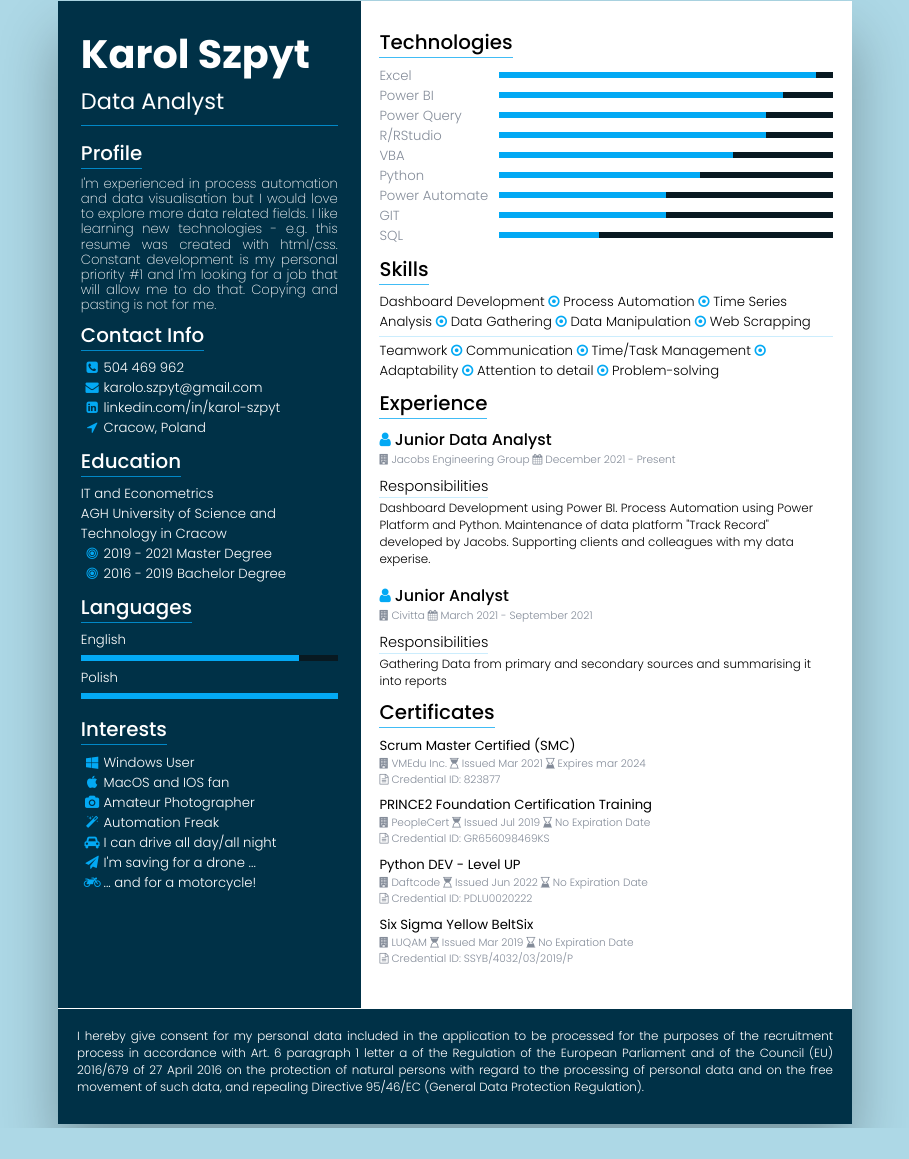
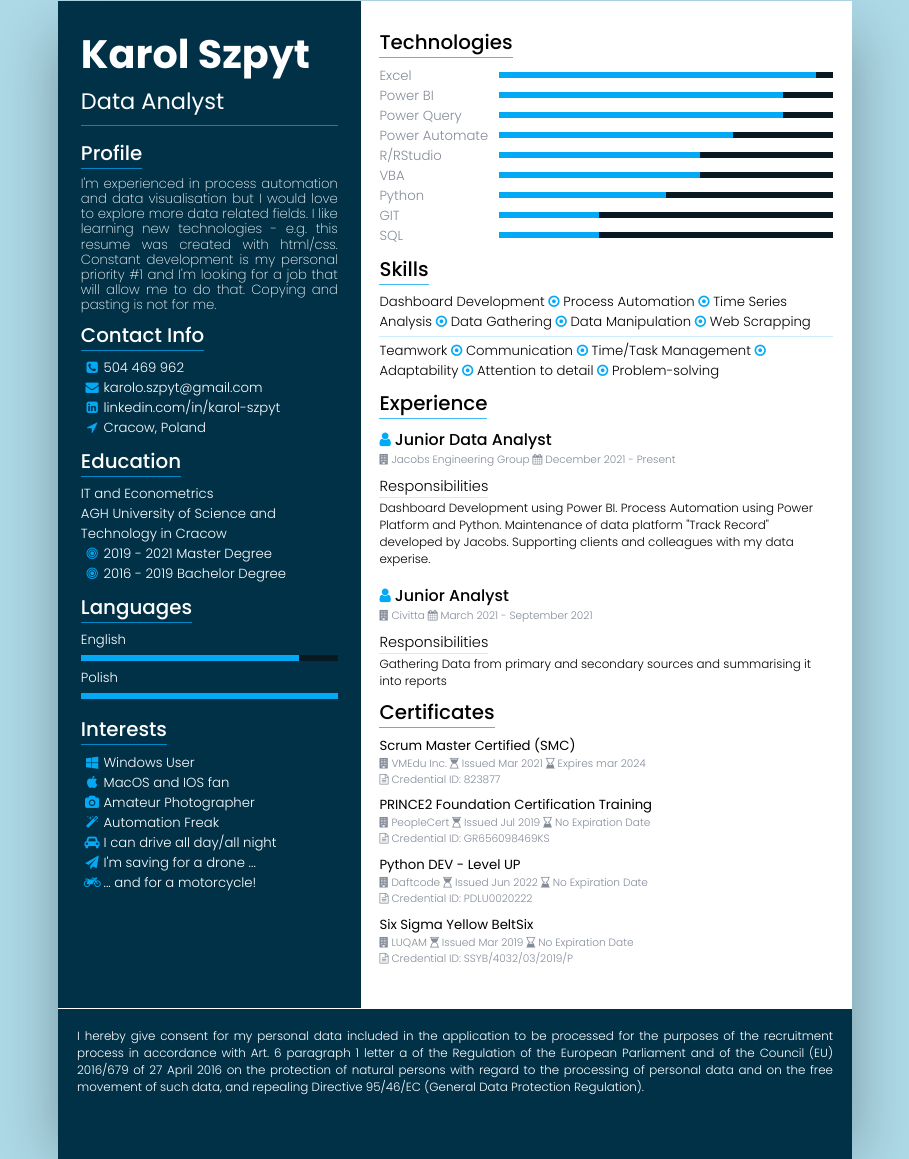
Before and after one commit to kSzpyt/Resume, a plain HTML site: page resume_karol/resume.html in a window 1280 px wide. Shown: the part 7-1166 px from the top of the page, without its empty margins (185-1094 px from the left). Before the commit the page ends 1135 px from the top, so only its background shows below. Drawn offline with Linux system fonts and the light colour scheme.

Commit message:
last changes

```diff
--- a/resume_karol/resume.html
+++ b/resume_karol/resume.html
@@ -165,33 +165,33 @@
                         <div class="box">
                             <p>Power Query</p>
                             <div class="percent">
-                                <div style="width: 80%;"></div>
+                                <div style="width: 85%;"></div>
+                            </div>
+                        </div>
+
+                        <div class="box">
+                            <p>Power Automate</p>
+                            <div class="percent">
+                                <div style="width: 70%;"></div>
                             </div>
                         </div>
 
                         <div class="box">
                             <p>R/RStudio</p>
                             <div class="percent">
-                                <div style="width: 80%;"></div>
+                                <div style="width: 60%;"></div>
                             </div>
                         </div>
 
                         <div class="box">
                             <p>VBA</p>
                             <div class="percent">
-                                <div style="width: 70%;"></div>
+                                <div style="width: 60%;"></div>
                             </div>
                         </div>
 
                         <div class="box">
                             <p>Python</p>
-                            <div class="percent">
-                                <div style="width: 60%;"></div>
-                            </div>
-                        </div>
-
-                        <div class="box">
-                            <p>Power Automate</p>
                             <div class="percent">
                                 <div style="width: 50%;"></div>
                             </div>
@@ -200,7 +200,7 @@
                         <div class="box">
                             <p>GIT</p>
                             <div class="percent">
-                                <div style="width: 50%;"></div>
+                                <div style="width: 30%;"></div>
                             </div>
                         </div>
 
--- a/resume_karol/styles/consent.css
+++ b/resume_karol/styles/consent.css
@@ -2,7 +2,8 @@
     padding: 5mm;
     color: white;
     background-color: #003147;
-    height: 20.5mm;
+    /* height: 20.5mm; */
+    height: 10%;
     border-top: 1px solid white;
 }
 
```
